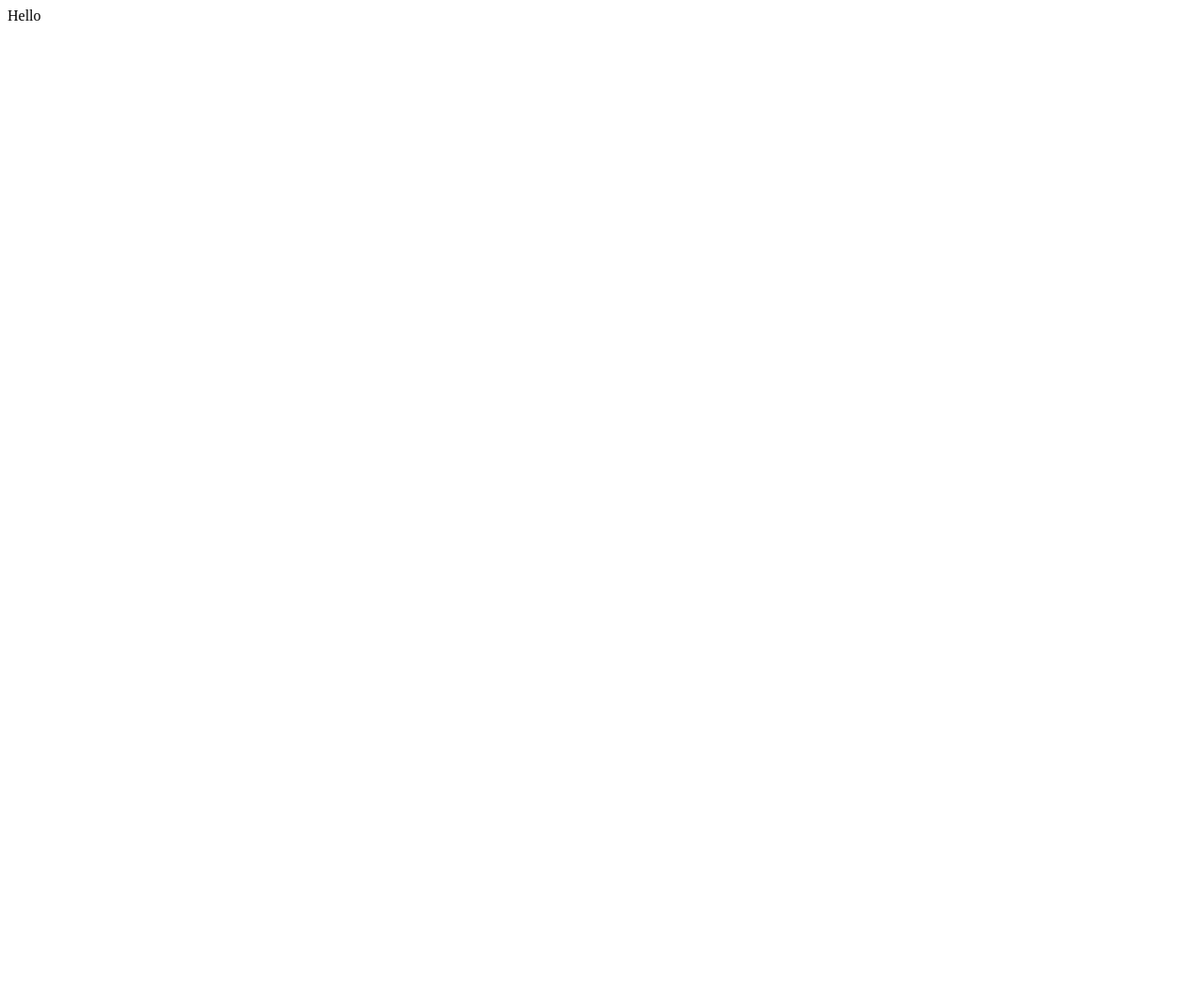
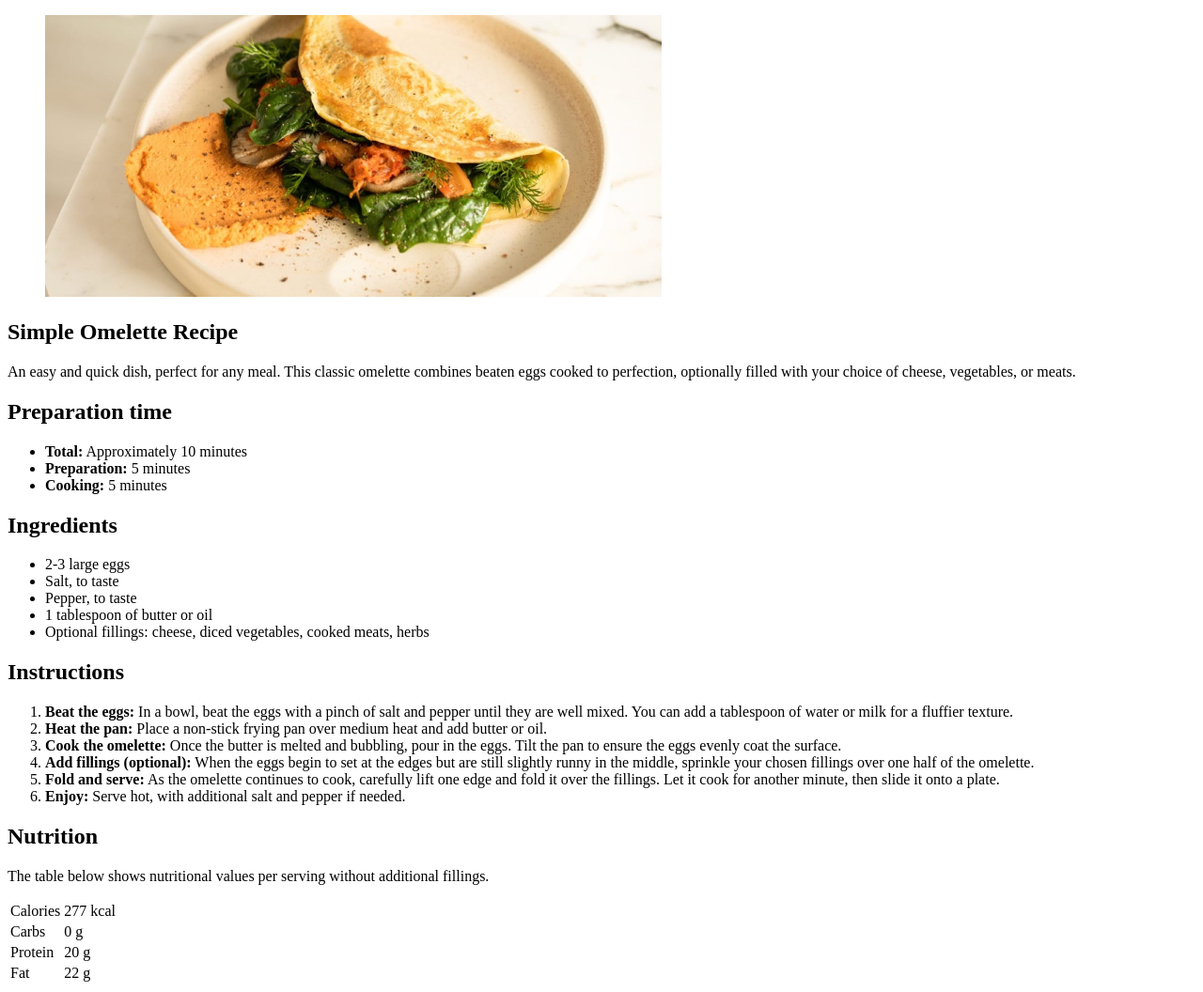
Before and after one commit to burakdurduu/recipe-page, a plain HTML site: page index.html in a window 1280 px wide. Shown: the whole page at 94% size. Before the commit the page ends 800 px from the top, so only its background shows below. Drawn offline with Linux system fonts and the light colour scheme.

Commit message:
feat: complete base HTML with semantic structure

```diff
--- a/index.html
+++ b/index.html
@@ -3,9 +3,115 @@
   <head>
     <meta charset="UTF-8" />
     <meta name="viewport" content="width=device-width, initial-scale=1.0" />
+    <link
+      rel="icon"
+      type="image/png"
+      sizes="32x32"
+      href="./assets/images/favicon-32x32.png"
+    />
     <title>Recipe Page</title>
   </head>
   <body>
-    Hello
+    <main class="container">
+      <article class="recipe">
+        <figure>
+          <img
+            src="./assets/images/image-omelette.jpeg"
+            alt="Omlette"
+            width="656"
+            height="300"
+            class="recipe-image"
+          />
+        </figure>
+        <header>
+          <h1>Simple Omelette Recipe</h1>
+          <p>
+            An easy and quick dish, perfect for any meal. This classic omelette
+            combines beaten eggs cooked to perfection, optionally filled with
+            your choice of cheese, vegetables, or meats.
+          </p>
+        </header>
+        <section class="preparation" aria-labelledby="preparation">
+          <h2>Preparation time</h2>
+          <ul class="preparation-list">
+            <li><strong>Total:</strong> Approximately 10 minutes</li>
+            <li><strong>Preparation:</strong> 5 minutes</li>
+            <li><strong>Cooking:</strong> 5 minutes</li>
+          </ul>
+        </section>
+        <section class="ingredients" aria-labelledby="ingredients">
+          <h2>Ingredients</h2>
+          <ul class="ingredients-list">
+            <li>2-3 large eggs</li>
+            <li>Salt, to taste</li>
+            <li>Pepper, to taste</li>
+            <li>1 tablespoon of butter or oil</li>
+            <li>
+              Optional fillings: cheese, diced vegetables, cooked meats, herbs
+            </li>
+          </ul>
+        </section>
+        <section class="instructions" aria-labelledby="instructions">
+          <h2>Instructions</h2>
+          <ol class="instructions-list">
+            <li>
+              <strong>Beat the eggs:</strong> In a bowl, beat the eggs with a
+              pinch of salt and pepper until they are well mixed. You can add a
+              tablespoon of water or milk for a fluffier texture.
+            </li>
+            <li>
+              <strong>Heat the pan:</strong> Place a non-stick frying pan over
+              medium heat and add butter or oil.
+            </li>
+            <li>
+              <strong>Cook the omelette:</strong> Once the butter is melted and
+              bubbling, pour in the eggs. Tilt the pan to ensure the eggs evenly
+              coat the surface.
+            </li>
+            <li>
+              <strong>Add fillings (optional):</strong> When the eggs begin to
+              set at the edges but are still slightly runny in the middle,
+              sprinkle your chosen fillings over one half of the omelette.
+            </li>
+            <li>
+              <strong>Fold and serve:</strong> As the omelette continues to
+              cook, carefully lift one edge and fold it over the fillings. Let
+              it cook for another minute, then slide it onto a plate.
+            </li>
+            <li>
+              <strong>Enjoy:</strong> Serve hot, with additional salt and pepper
+              if needed.
+            </li>
+          </ol>
+        </section>
+        <section class="nutrition" aria-labelledby="nutrition">
+          <h2>Nutrition</h2>
+          <p>
+            The table below shows nutritional values per serving without
+            additional fillings.
+          </p>
+          <table class="nutrition-table">
+            <tbody>
+              <tr>
+                <td>Calories</td>
+                <td>277 kcal</td>
+              </tr>
+              <tr>
+                <td>Carbs</td>
+                <td>0 g</td>
+              </tr>
+              <tr>
+                <td>Protein</td>
+                <td>20 g</td>
+              </tr>
+              <tr>
+                <td>Fat</td>
+                <td>22 g</td>
+              </tr>
+            </tbody>
+          </table>
+        </section>
+      </article>
+    </main>
   </body>
 </html>
```
